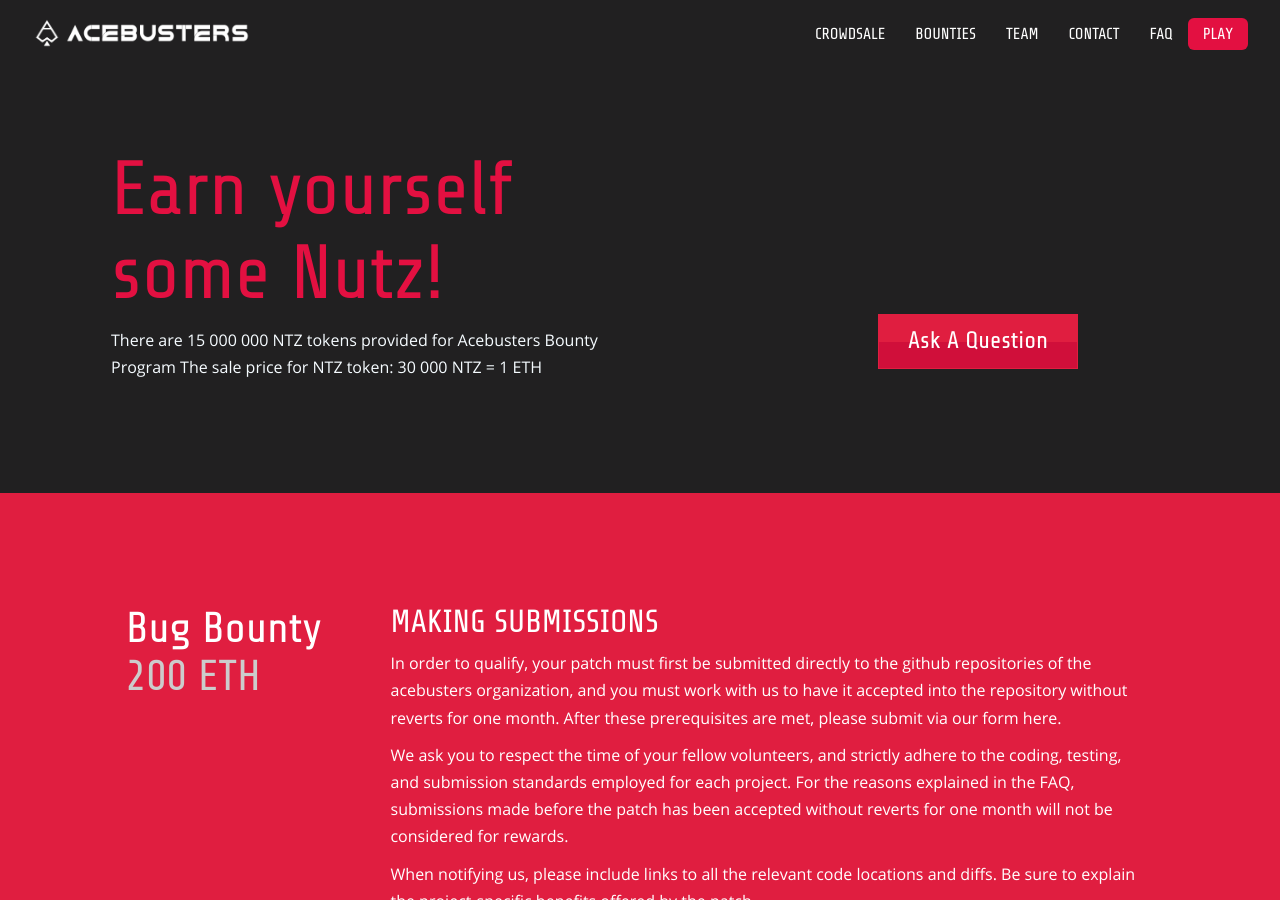
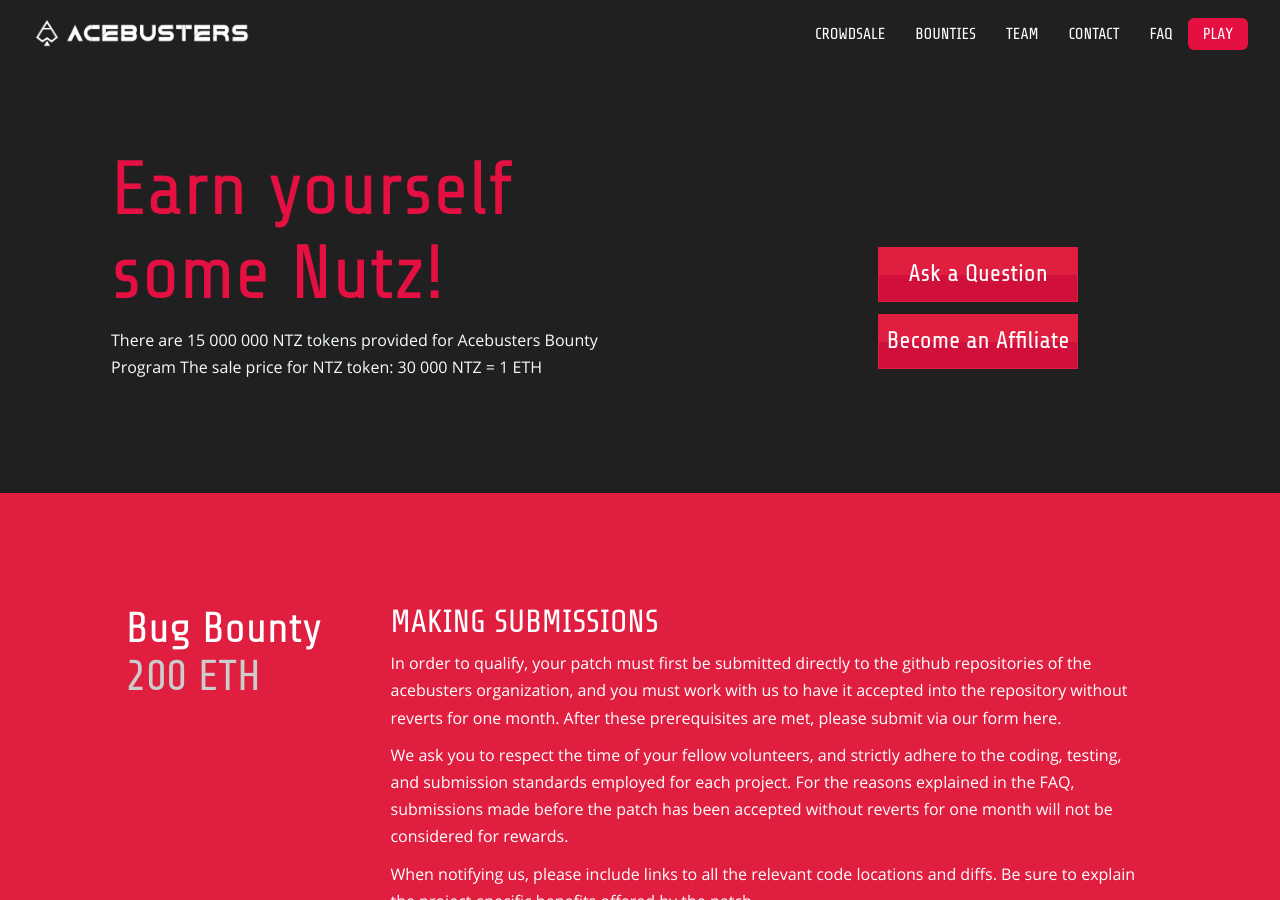
Before and after one commit to acebusters/acebusters-website, a Jekyll site: the page built from bounties.md, in a window 1280 px wide and 900 px high, scrolled down 407 px. Built offline with Jekyll 4.4.1, drawn with Linux system fonts in a browser that asks for light colours.

Commit message:
fixed links

```diff
--- a/_layouts/bounty.html
+++ b/_layouts/bounty.html
@@ -19,8 +19,11 @@
               </div>
               <div class="col-md-5">
                   <div class="intro-buttons">
-                      <a class="button-base" href="files/The Acebusters Economy.pdf" target="_blank">
-                          Ask A Question
+                      <a class="button-base" href="https://discordapp.com/invite/7PesDTZ" target="_blank">
+                          Ask a Question
+                      </a>
+                      <a class="button-base" href="https://goo.gl/forms/sSOCyJTZVBzuVJGD2" target="_blank">
+                          Become an Affiliate
                       </a>
                   </div>
               </div>
--- a/index.html
+++ b/index.html
@@ -106,13 +106,13 @@
           </div>
         </div>
         <div class="col-sm-3">
-            <a class="button-base ico-cta" href="files/The Acebusters Economy.pdf" target="_blank">
+            <a class="button-base ico-cta" href="files/acebusters_whitepaper_v095.pdf" target="_blank">
                 Read Whitepaper
             </a>
         </div>
         <div class="col-sm-3">
             <a class="button-base ico-cta" href="http://beta.acebusters.com" target="_blank">
-                Join Beta
+                Play Poker
             </a>
         </div>
     </div>
```
